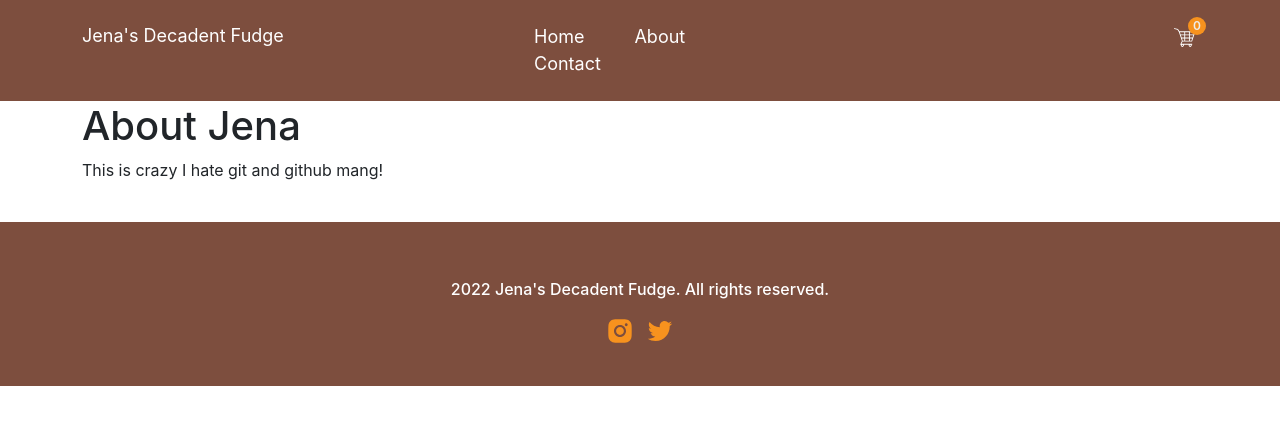
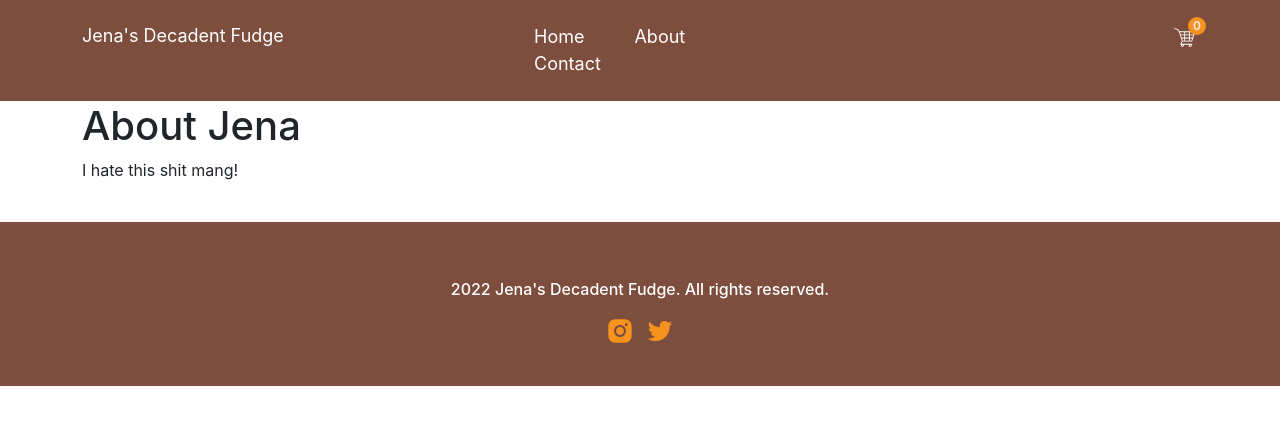
Before and after one commit to staceybreinich/jenas-decadent-fudge, a Next.js app: page /about in a window 1280 px wide. Shown: the top 424 px of the page. Built offline with nearby package versions, Linux system fonts and the light colour scheme; no server answers.

Commit message:
Commit #2

```diff
--- a/pages/about.js
+++ b/pages/about.js
@@ -4,7 +4,7 @@ const About = () => {
   return (
     <div className="container">
       <h1>About Jena</h1>
-      <p>This is crazy I hate git and github mang!</p>
+      <p>I hate this shit mang!</p>
     </div>
   );
 };
```
